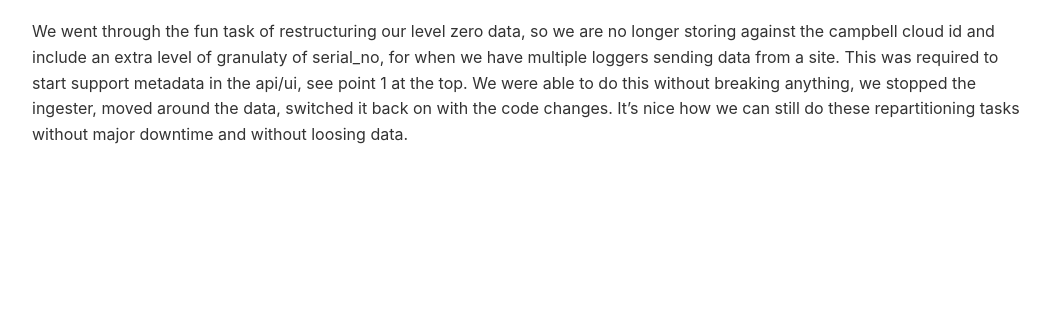
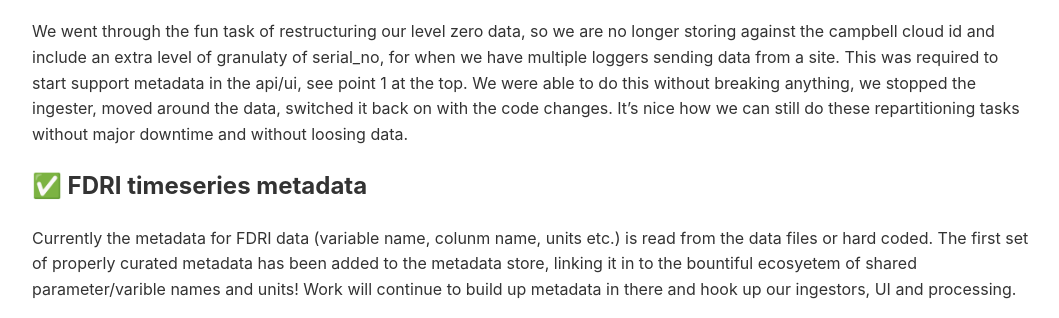
Before and after one commit to NERC-CEH/fdri_words, a Jekyll site: the page built from weeknotes/2025/48.md, in a window 1280 px wide and 900 px high, scrolled down 3455 px, cut to the strip 582-900 px from the top of the window. Shown: the whole strip, without its empty margins (108-1167 px from the left). Built offline with Jekyll 4.4.1, drawn with Linux system fonts in a browser that asks for light colours; our own code applies the rules of GitHub Pages for plain Markdown files; before the commit the page ends 4200 px from its top, so only the background shows below that.

Commit message:
Add FDRI metadata

```diff
--- a/weeknotes/2025/48.md
+++ b/weeknotes/2025/48.md
@@ -38,3 +38,8 @@ The UI can be viewed here: https://dri-ui.staging.eds.ceh.ac.uk/fdri-spatial and
 
 We went through the fun task of restructuring our level zero data, so we are no longer storing against the campbell cloud id and include an extra level of granulaty of serial_no, for when we have multiple loggers sending data from a site.
 This was required to start support metadata in the api/ui, see point 1 at the top. We were able to do this without breaking anything, we stopped the ingester, moved around the data, switched it back on with the code changes. It's nice how we can still do these repartitioning tasks without major downtime and without loosing data.
+
+
+## ✅ FDRI timeseries metadata
+
+Currently the metadata for FDRI data (variable name, colunm name, units etc.) is read from the data files or hard coded. The first set of properly curated metadata has been added to the metadata store, linking it in to the bountiful ecosyetem of shared parameter/varible names and units! Work will continue to build up metadata in there and hook up our ingestors, UI and processing.
```
